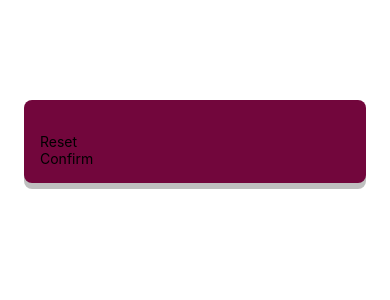
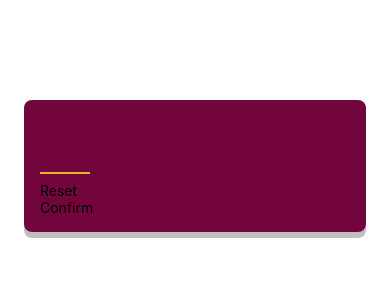
Before and after one commit to mohamed-elzohery/guess-my-number, a React Native app: screen / in a window 390 px wide. Shown: the top 300 px of the page. Built offline with nearby package versions, Linux system fonts and the light colour scheme.

Commit message:
Styling input

```diff
--- a/screens/StartGameScreen.js
+++ b/screens/StartGameScreen.js
@@ -4,7 +4,12 @@
 
 const StartGameScreen = () => {
     return <View style={styles.inputContainer}>
-        <TextInput />
+        <TextInput
+         maxLength={2}
+         style={styles.input}
+         keyboardType="number-pad"
+         autoCapitalize="none"
+         autoCorrect={false}  />
         <View>
             <PrimaryBtn>Reset</PrimaryBtn>
             <PrimaryBtn>Confirm</PrimaryBtn>
@@ -23,6 +28,17 @@
         shadowColor: 'black',
         shadowOffset: {width: 0, height: 6},
         shadowOpacity: .25,
+    },
+    input: {
+        width: 50,
+        height: 50,
+        fontSize: 32,
+        color: '#ddb52f',
+        borderBottomColor: '#ddb52f',
+        borderBottomWidth: 2,
+        fontWeight: 'bold',
+        textAlign: "center",
+        marginVertical: 8
     }
 });
 
```
